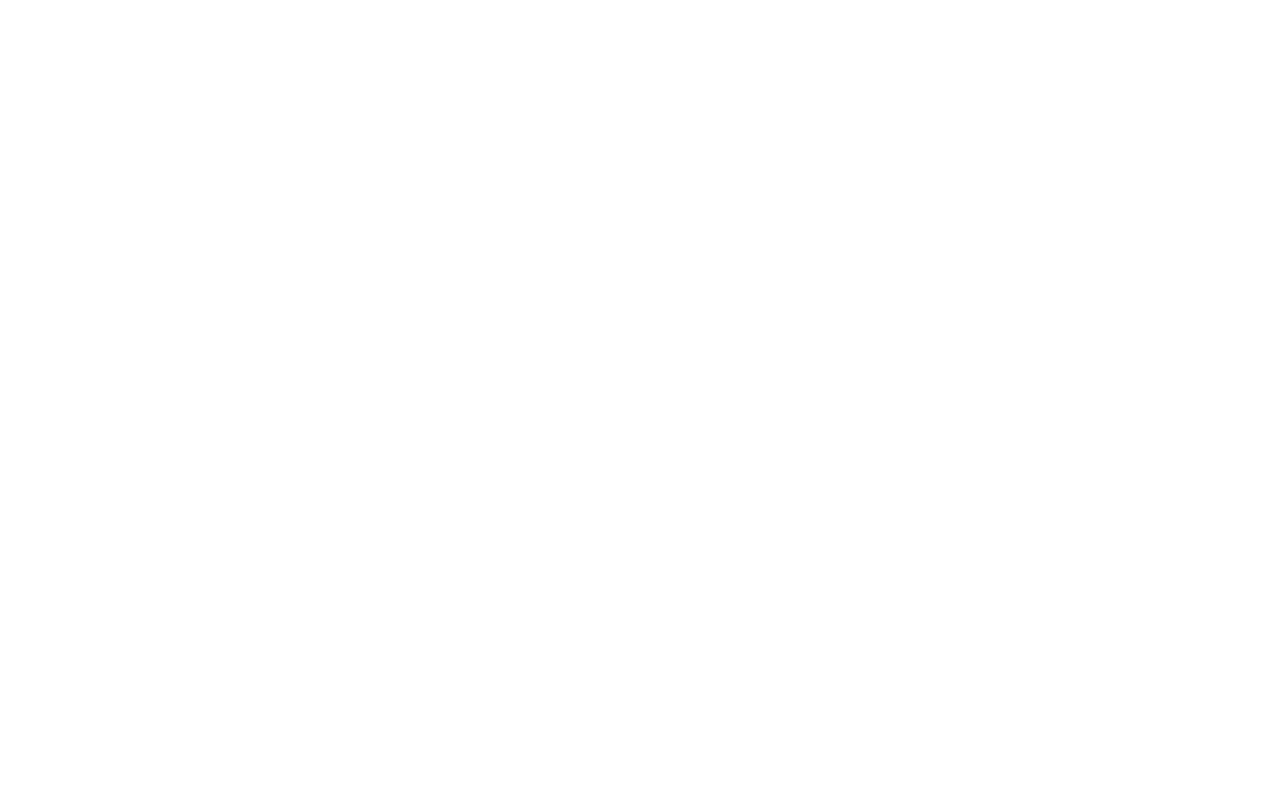
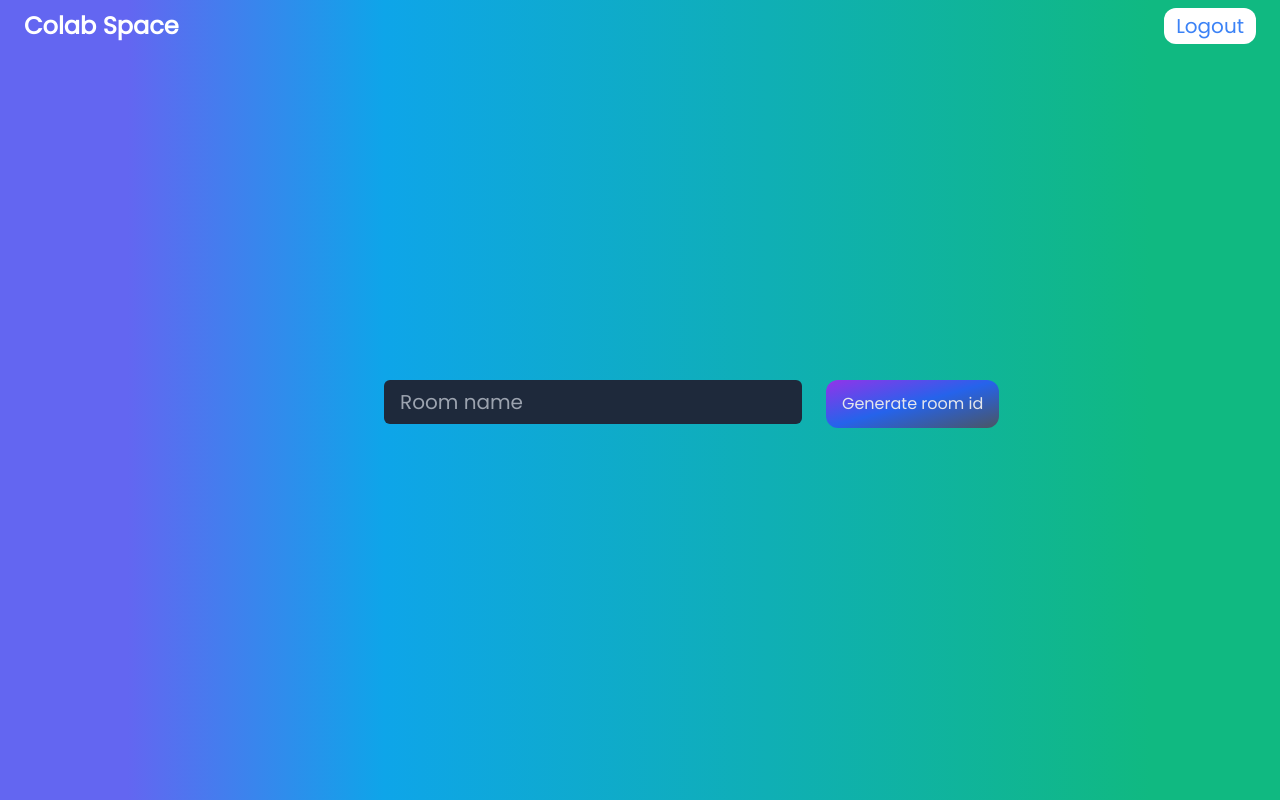
Before and after one commit to subhraneel2005/Colab-Space-Fullstack, a React (Vite) app in the folder frontend/colab-space/: page /createRoom in a window 1280 px wide. Before the commit this address had no page. Built offline with nearby package versions, Linux system fonts and the light colour scheme; a web font is replaced by a local one.

Commit message:
bug fix #2

```diff
--- a/frontend/colab-space/src/App.jsx
+++ b/frontend/colab-space/src/App.jsx
@@ -31,7 +31,7 @@
         <Route path='/' element={<HomePge/>}/>
         <Route path='/login' element={<Login/>}/>
         <Route path='/register' element={<Register/>}/>
-        <Route path='/dashboard' element={<CreateRoom/>}/>
+        <Route path='/createRoom' element={<CreateRoom/>}/>
       </Routes>
     </UseContextProvider>
   )
--- a/frontend/colab-space/src/contexts/UseContextProvider.jsx
+++ b/frontend/colab-space/src/contexts/UseContextProvider.jsx
@@ -18,7 +18,7 @@
                 fullName, username, password
             });
             toast.success(res.data.message);
-            window.location = "/dashboard";
+            window.location = "/createRoom";
         } catch (error) {
             toast.error("Username already exists");
         }
@@ -31,7 +31,7 @@
         });
         setMsg(res.data.message)
         toast.success("Login successfull");
-        window.location = "/dashboard";
+        window.location = "/createRoom";
     } catch (error) {
         toast.error("Invalid credentials");
     }
```
